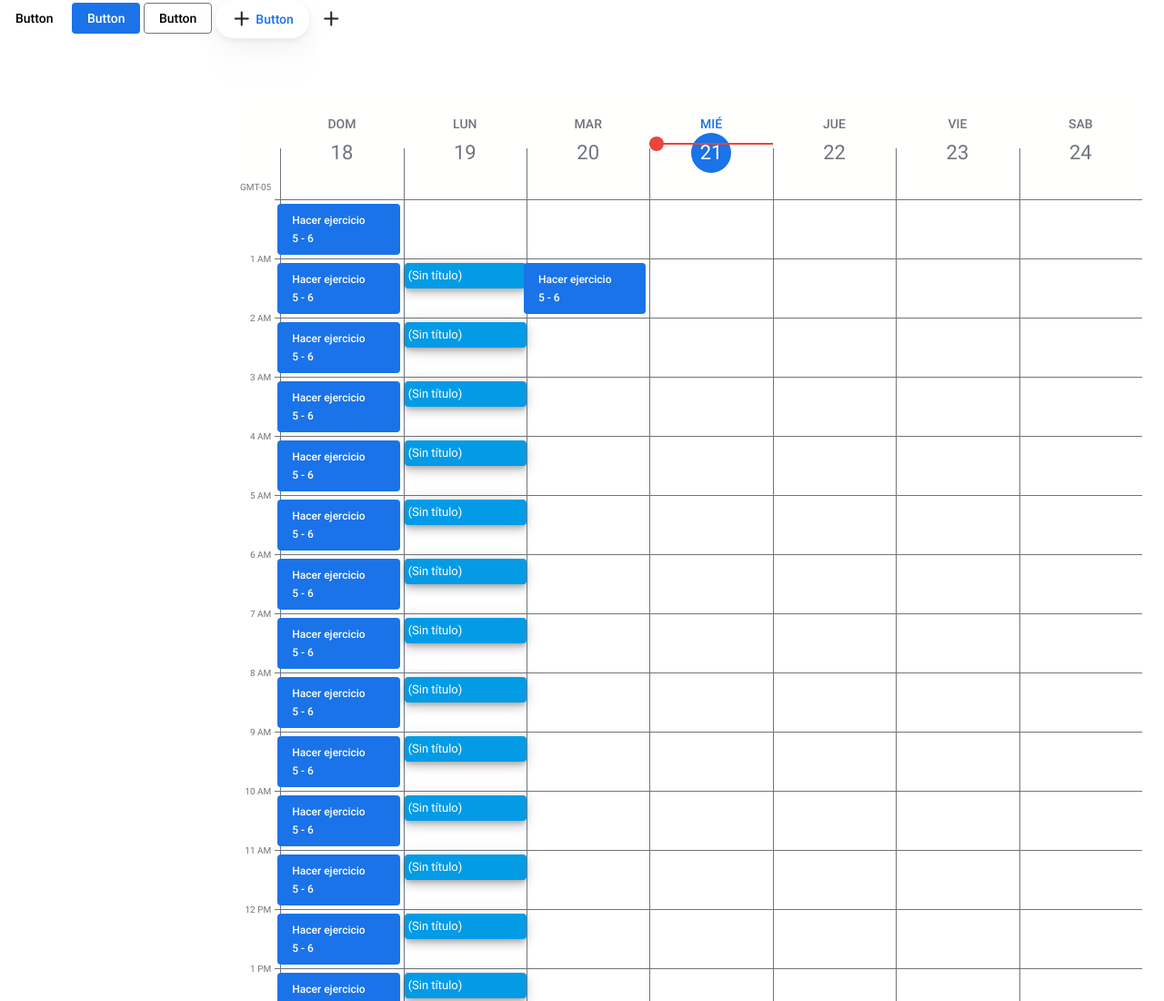
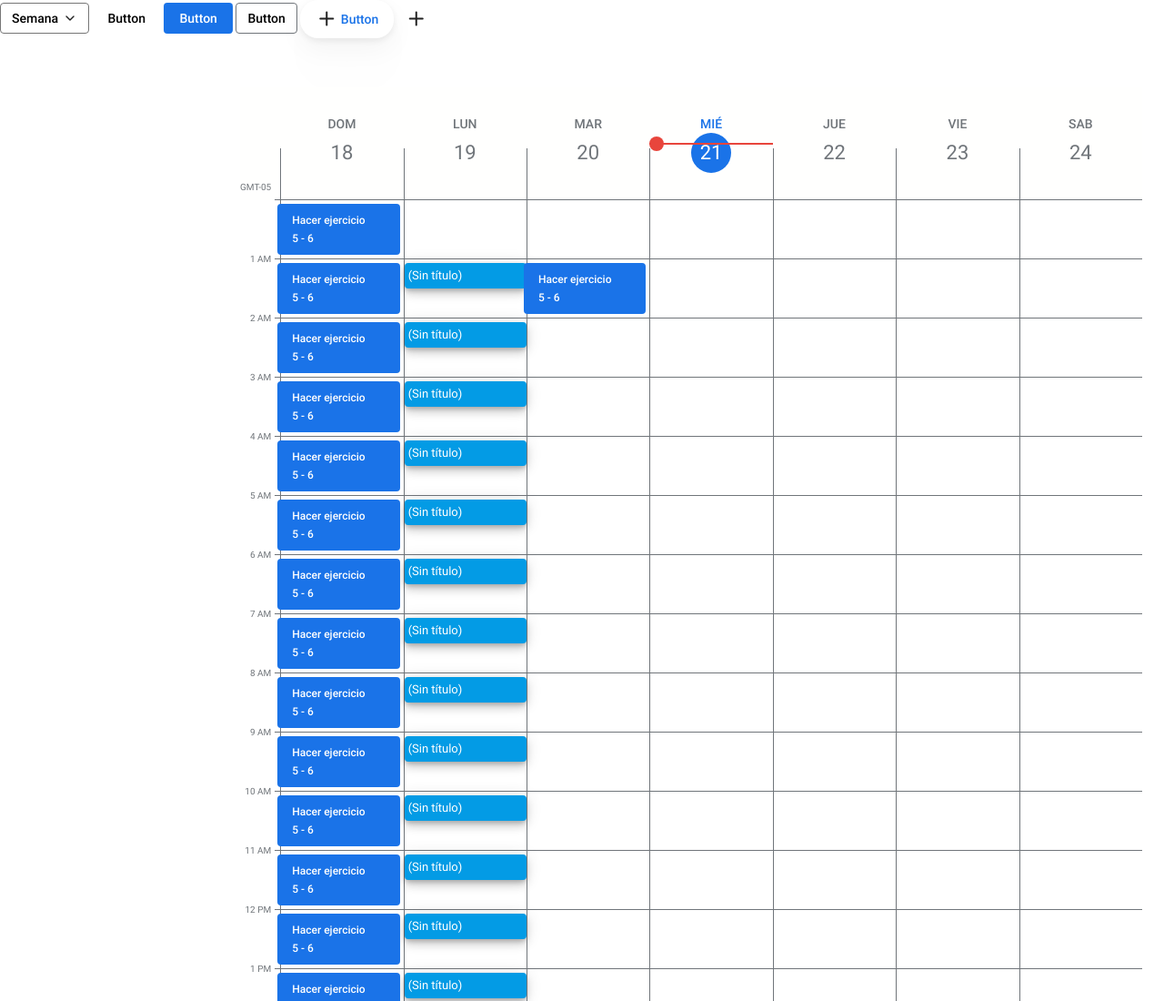
Before and after one commit to pandresvaldivia/Google-calendar, a website built with webpack: page public/index.html in a window 1280 px wide. Shown: the top 1100 px of the page at 91% size. Built offline with nearby package versions, Linux system fonts and the light colour scheme; a web font is replaced by a local one.

Commit message:
Select component created

```diff
--- a/public/index.html
+++ b/public/index.html
@@ -87,6 +87,10 @@
 	<body class="body">
 		<div class="page">
 			<header class="header">
+				<select class="select" name="" id="">
+					<option value="">Día</option>
+					<option value="" selected>Semana</option>
+				</select>
 				<button class="button">Button</button>
 				<button class="button is-primary">Button</button>
 				<button class="button is-secondary">Button</button>
--- a/src/js/index.js
+++ b/src/js/index.js
@@ -9,3 +9,4 @@ import '../styles/timezone-cell.css';
 import '../styles/hour-cell.css';
 import '../styles/current-time.css';
 import '../styles/button.css';
+import '../styles/select.css';
--- a/src/styles/button.css
+++ b/src/styles/button.css
@@ -40,6 +40,7 @@
 }
 
 .button.is-secondary {
+	padding-inline: 0.75rem;
 	border: 1px solid var(--gray20);
 }
 
--- /dev/null
+++ b/src/styles/select.css
@@ -0,0 +1,23 @@
+.select {
+	padding-block: 0.5rem;
+	padding-inline: 0.75rem;
+	padding-inline-end: 2rem;
+	border-radius: 0.25rem;
+	-webkit-border-radius: 0.25rem;
+	-moz-border-radius: 0.25rem;
+	-ms-border-radius: 0.25rem;
+	-o-border-radius: 0.25rem;
+	font: var(--button-button);
+	-webkit-appearance: none;
+	-moz-appearance: none;
+	appearance: none;
+	background: url(../assets/icons/down.png) no-repeat right center;
+	background-position: right 0.75rem center;
+	outline: none;
+	cursor: pointer;
+}
+
+.select:hover,
+.select:focus {
+	background-color: var(--gray10);
+}
```
Also changed, not shown: src/assets/icons/down.png (added).
